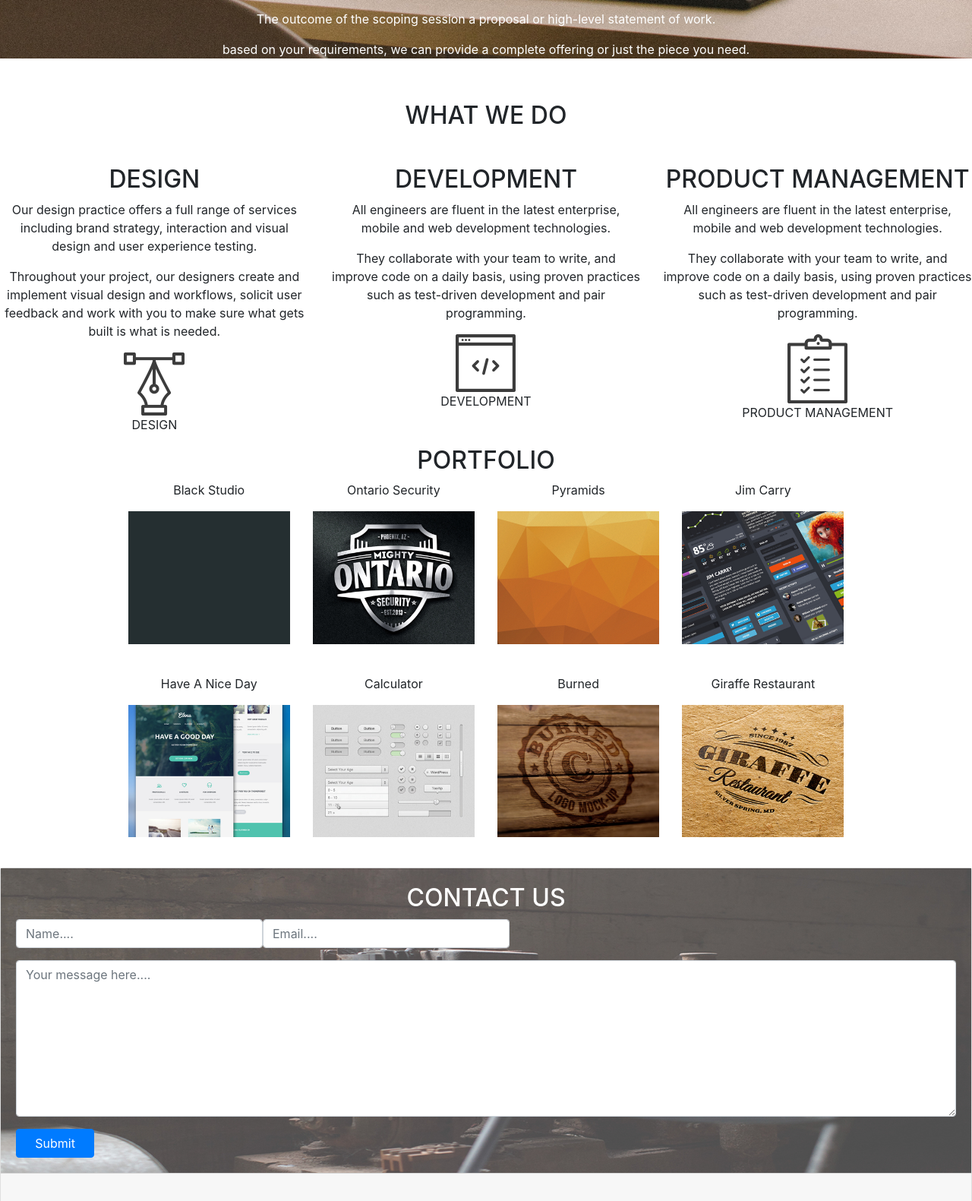
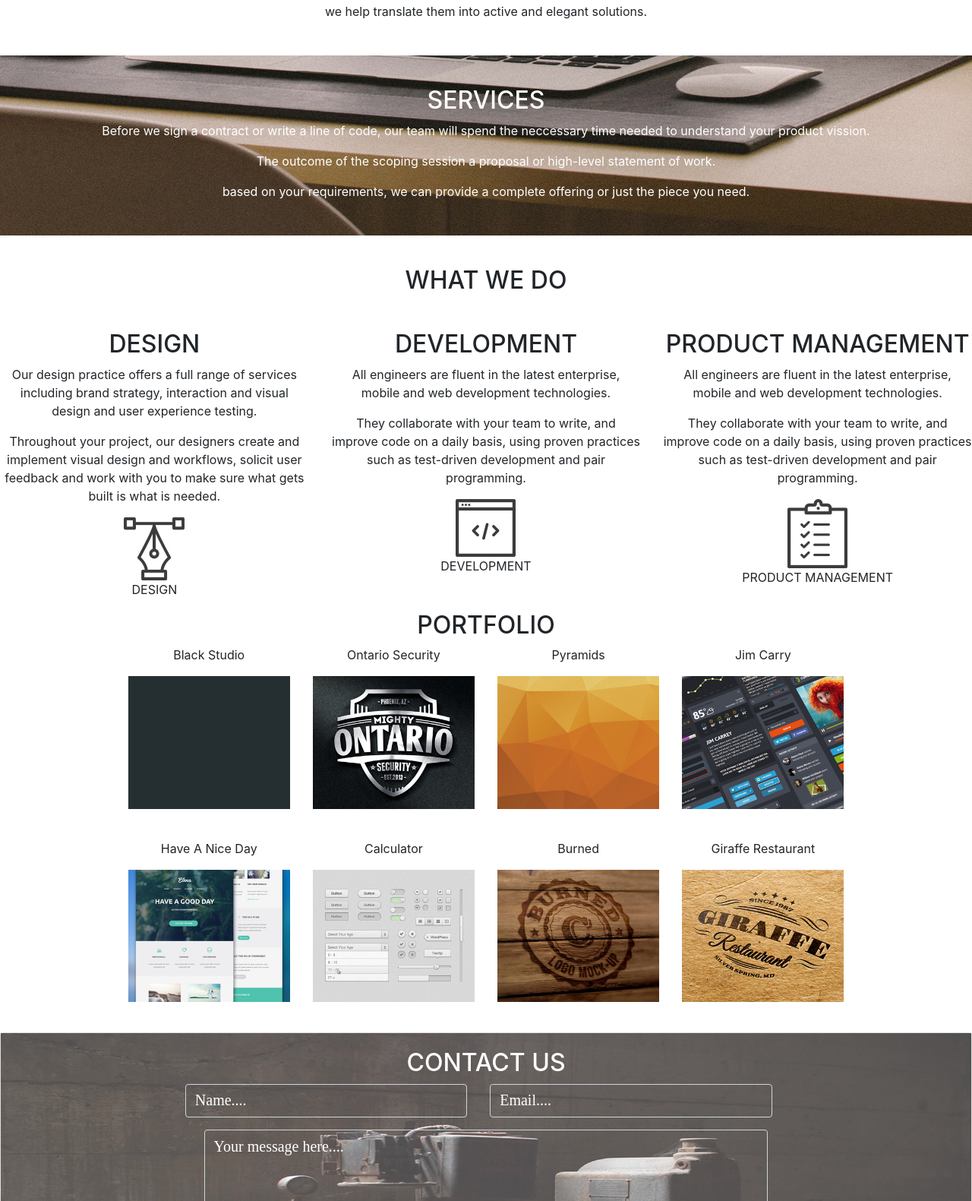
Before and after one commit to J-Okoto/Delani-Studios, a plain HTML site: page index.html in a window 1280 px wide. Shown: the part 688-2269 px from the top of the page at 76% size. Drawn offline with nearby package versions, Linux system fonts and the light colour scheme; a script that the page names is missing.

Commit message:
form input changed to transparent

```diff
--- a/css/styles.css
+++ b/css/styles.css
@@ -1,6 +1,4 @@
-h1{text-align: center;}
-p{text-align: center;}
-h2{text-align: center;}
+
 
 .jumbotron{
   background-image: url('../images/background/background2.jpg');
@@ -11,14 +9,40 @@ h2{text-align: center;}
   text-align: center
 }
 
+.container1{text-align: center;
+}
+
+.about{
+  padding-bottom: 30px;
+  padding-top:40px;
+  }
+
 .services{
   background-image: url('../images/background/background3.jpg');
   background-position: center center;
   background-size: cover;
   background-repeat: no-repeat;
   color: white;
-  text-align: center
+  padding-bottom: 30px;
+  padding-top:40px;
+}
 
+
+.container2{text-align: center;
+    padding-top: 40px;
+}
+
+.headings{
+  padding-bottom: 38px;
+}
+  #design-image{text-align: center;}
+  #development-image{text-align: center;}
+  #product-image{text-align: center;}
+
+
+
+
+.container3{text-align: center;
 }
 
 #portfolio{
@@ -35,7 +59,8 @@ h2{text-align: center;}
   max-height: 100%;
 }
 
-
+.card{text-align: center;
+}
 .card-body{
   background-image: url('../images/background/background1.jpg');
   background-position: center center;
@@ -45,15 +70,26 @@ h2{text-align: center;}
 
 }
 
-.headings{
-  padding-bottom: 38px;
-  text-align: center;
-    padding-top: 40px;
+input[type=text],input[type=email],#comment{
+  background: transparent;
+  color: white;
+  font-size: 20px;
+  font-family: 'Copse', serif;
+}
+.form-control::-webkit-input-placeholder {
+  color: white; }
 
+  #MERGE1{
+    width: 30%;
+    margin-left: 18%;
+    margin-right: 30px;
   }
-  #design-image{text-align: center;}
-  #development-image{text-align: center;}
-  #product-image{text-align: center;}
+  #MERGE0{
+    width: 30%;
+  }
+  #comment{
+    margin-left: 20%;
+    width: 60%;}
 
 #icons{text-align: center;
 padding-top: 30px;
--- a/index.html
+++ b/index.html
@@ -2,6 +2,7 @@
 <html lang="en" dir="ltr">
   <head>
     <title>Delani Studios</title>
+
     <link rel="stylesheet" href="https://stackpath.bootstrapcdn.com/bootstrap/4.5.0/css/bootstrap.min.css" integrity="sha384-9aIt2nRpC12Uk9gS9baDl411NQApFmC26EwAOH8WgZl5MYYxFfc+NcPb1dKGj7Sk" crossorigin="anonymous">
     <script src="https://stackpath.bootstrapcdn.com/bootstrap/4.5.0/js/bootstrap.min.js" integrity="sha384-OgVRvuATP1z7JjHLkuOU7Xw704+h835Lr+6QL9UvYjZE3Ipu6Tp75j7Bh/kR0JKI" crossorigin="anonymous"></script>
     <link href="css/styles.css"rel="stylesheet"type="text/css">
@@ -12,6 +13,10 @@
          <h1>WELCOME</h1>
            <h1> TO DELANI STUDIO</h1>
            <p>AMAZING PEOPLE ARE MAKING AMAZING DESIGNS IN A FUN ENVIRONMENT</p>
+           <div class="mouse animated">
+            <image src="images/mouse_click.png">
+             <P>MOUSE</p>
+            </div>
     </div>
 
   <div class="container1">
@@ -78,7 +83,7 @@
                 <div class="row" id="portfolio">
                     <div class="col-md-3" id="work1">
                       <p>Black Studio</p>
-                      <image src="images/portfolio/work1.jpg">
+                      <image src="images/portfolio/work1.jpg"class="image">
                     </div>
 
                       <div class="col-md-3" id="work2">
@@ -139,7 +144,7 @@
                              <textarea class="form-control" rows="8" id="comment" placeholder = "Your message here...."></textarea>
                           </div>
 
-                           <button type="submit" class="btn btn-primary col-md-1">Submit</button>
+                           <button onclick="submit()" class="btn btn-primary col-md-1">Submit</button>
                    </form>
               </div>
 
@@ -163,6 +168,6 @@
 
       <script type="text/javascript" src="//downloads.mailchimp.com/js/signup-forms/popup/unique-methods/embed.js" data-dojo-config="usePlainJson: true, isDebug: false"></script><script type="text/javascript">window.dojoRequire(["mojo/signup-forms/Loader"], function(L) { L.start({"baseUrl":"mc.us3.list-manage.com","uuid":"e71bed4d6ae5a7c984dfe28b0","lid":"dbf7e27685","uniqueMethods":true}) })</script>
      <script src="https://code.jquery.com/jquery-3.5.1.js" integrity="sha256-QWo7LDvxbWT2tbbQ97B53yJnYU3WhH/C8ycbRAkjPDc=" crossorigin="anonymous"></script>
-      <script type="text/javascript" src="js/scripts.js"</script>
+      <script src="js/scripts.js" </script>
   </body>
 </html>
--- a/js/scripts.js
+++ b/js/scripts.js
@@ -0,0 +1,3 @@
+function Submit(){
+  alert("Thank you for sumittting your details");
+}
```
